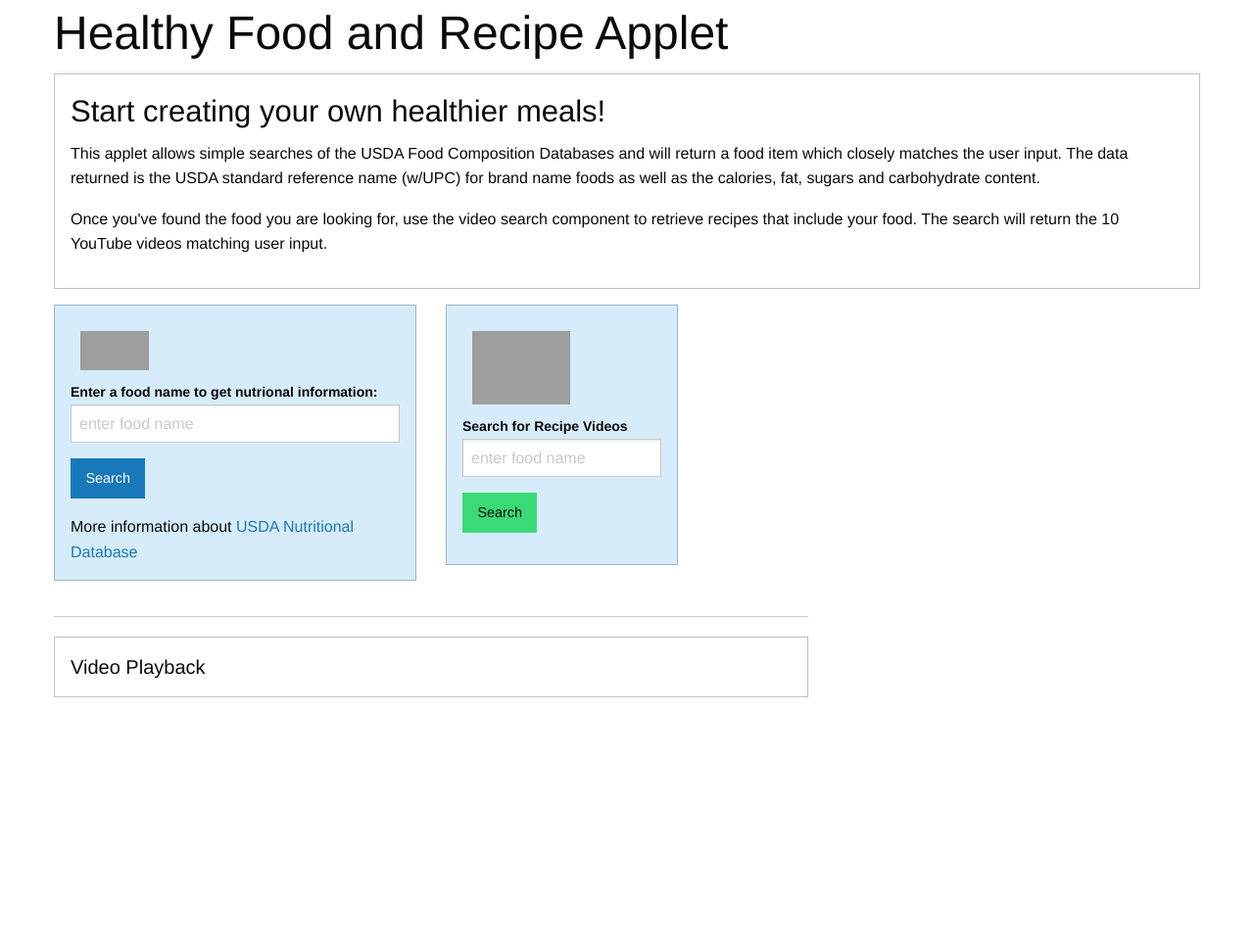
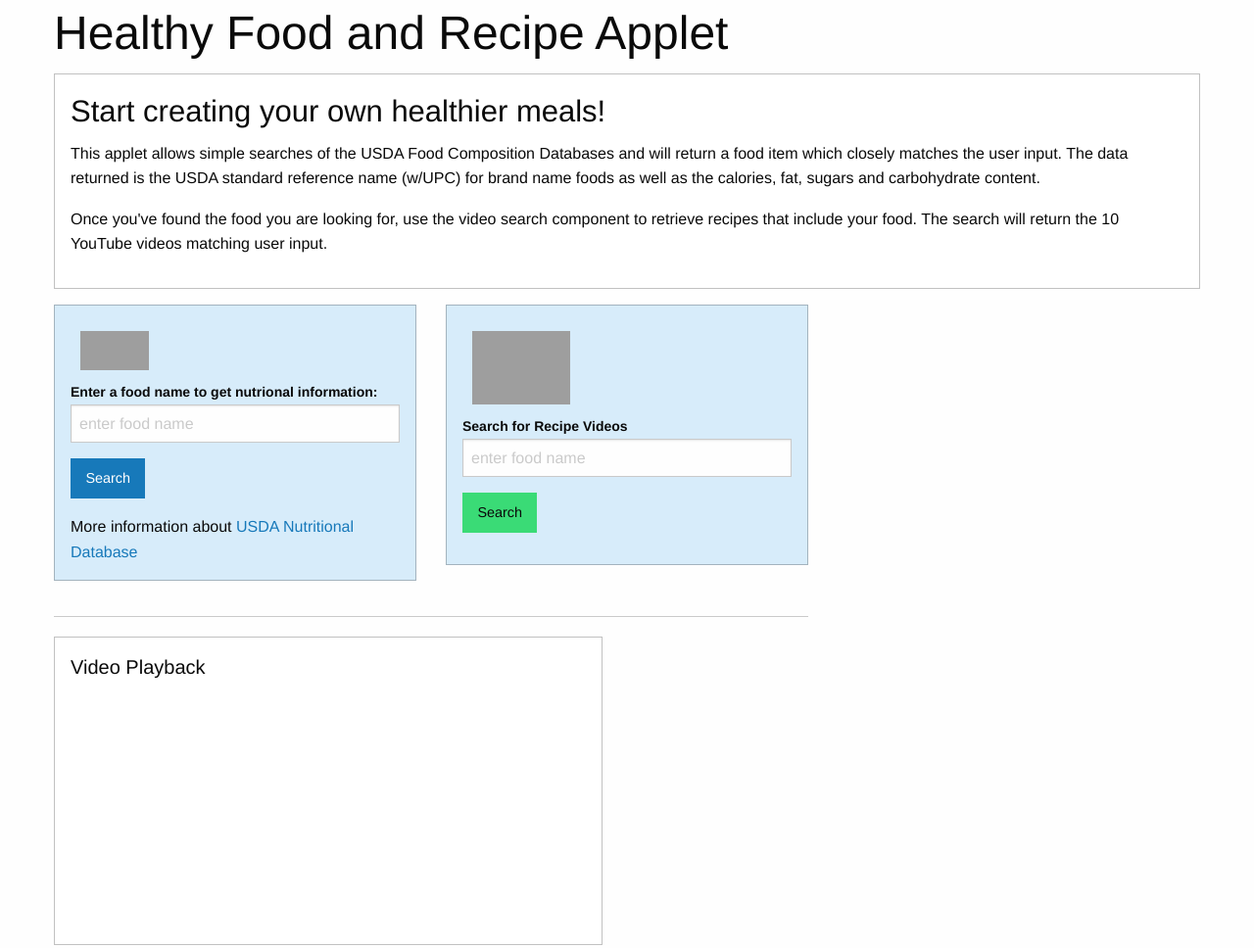
Before and after one commit to tsaraya29/Project1, a plain HTML site: page index.html in a window 1280 px wide. Shown: the whole page at 98% size. Before the commit the page ends 800 px from the top, so only its background shows below. Drawn offline with nearby package versions, Linux system fonts and the light colour scheme; grey boxes are pictures that could not be loaded.

Commit message:
fixed width issue

```diff
--- a/index.html
+++ b/index.html
@@ -7,7 +7,7 @@
     <title>Healthy Food and Recipe Applet</title>
     <link rel="stylesheet" href="css/foundation.css">
     <link rel="stylesheet" href="css/app.css">
-    <!-- <link rel="stylesheet" href="css/style2.css"> -->
+
     <style>
        .logo {
      width: 120px;
@@ -45,8 +45,8 @@
    background-color: #eee;
  }
  #video {
-  width="560" ;
-  height="315";
+  width: 560px;
+  height: 315px;
  }
     </style>
 
@@ -109,7 +109,7 @@
               <p>More information about <a href ="https://ndb.nal.usda.gov/ndb/search/list?home=true" target="_blank">USDA Nutritional Database</a></p>
               </div>
             </div>
-            <div class="large-4 medium-4 small-4 cell">
+            <div class="large-6 medium-6 cell">
               <div class="primary callout">
                   <header>
                       <img src="https://www.youtube.com/yt/about/media/images/brand-resources/logos/YouTube-logo-full_color_light.svg" alt="" class="logo">
@@ -190,7 +190,6 @@
           </form>
         </div> -->
 
-
           <div class="callout" id="video">
             <h5>Video Playback</h5>
 
```
